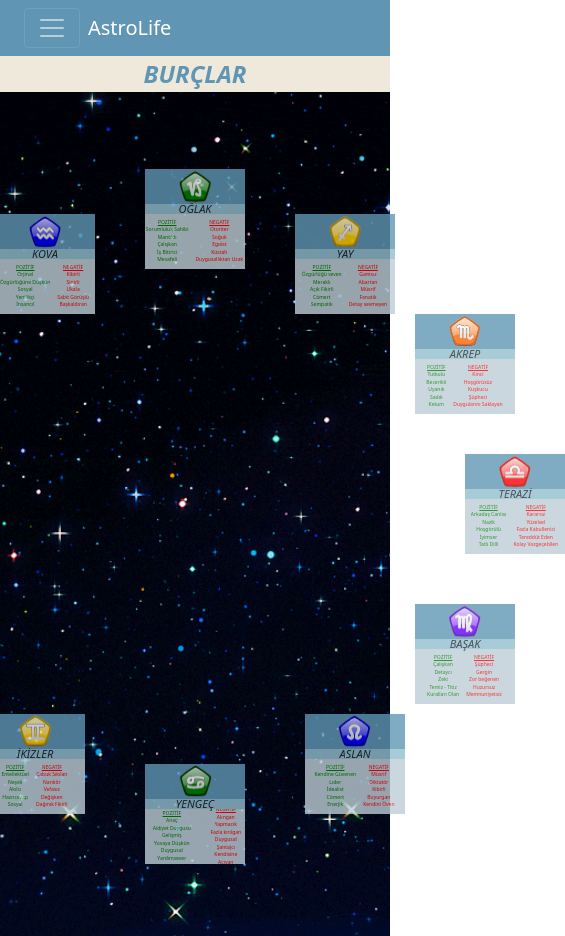
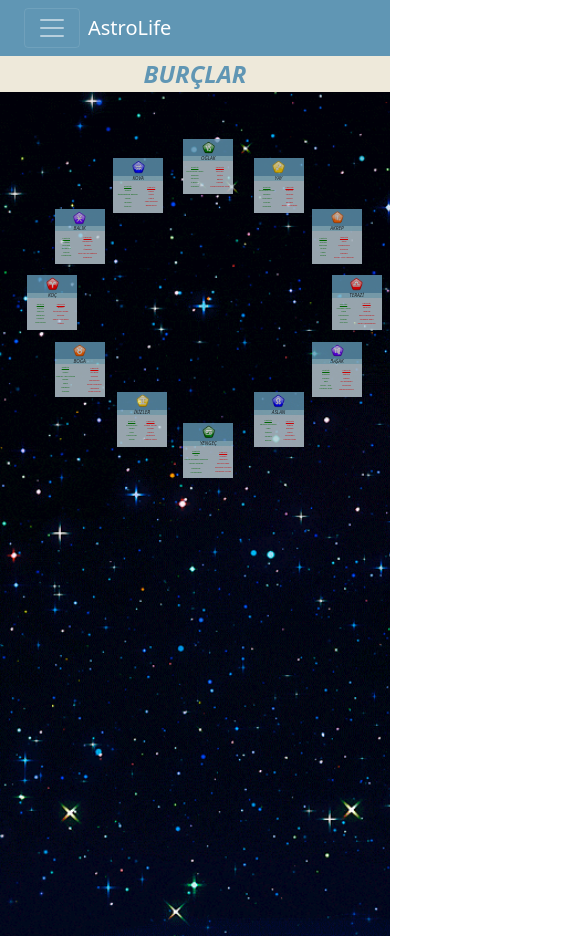
Before and after one commit to semainal/astrogame, a React (Create React App) app: page /signs in a window 390 px wide. Shown: the whole page, 565 px wide, since content can reach past the window. Built offline with nearby package versions, Linux system fonts and the light colour scheme.

Commit message:
Update signs.css

```diff
--- a/src/pages/signs/signs.css
+++ b/src/pages/signs/signs.css
@@ -1,19 +1,14 @@
 .signs{
   width: 100%;
-    height:100vh;
+  height: 100vh;
   background: url("../../img/planet3.gif");
   background-repeat: no-repeat;
   background-size: cover;
-    display: flex;
   justify-content: center;
   align-items: center;
-
-
-
 }
 
 .signsTitle{
-    width: 100%;
   background: #EEE9DA;
   display: flex;
   justify-content: center;
@@ -23,14 +18,14 @@
   font-style: italic;
   color: #6096B4;
 
-
 }
 .circle {
   border-radius: 600px;
-    position:sticky;
   width: 100%;
   height: 600px;
-    margin-left: -300px;
+  position: sticky;
+  padding-top: 7%;
+  padding-left: 35%;
   text-align: center;
   justify-content: center;
   align-items: center;
@@ -273,3 +268,291 @@
 .signsImg{
   width: 40%;
 }
+
+
+
+@media screen and (max-width: 782px){
+
+  .signs{
+    background: url("../../img/planet3.gif");
+    background-repeat: no-repeat;
+    background-size: cover;
+    justify-content: center;
+    align-items: center;
+  }
+
+  .signsTitle{
+    background: #EEE9DA;
+    display: flex;
+    justify-content: center;
+    align-items: center;
+    font-size: 24px;
+    font-weight: 600;
+    font-style: italic;
+    color: #6096B4;
+
+  }
+
+
+  .box1{
+
+    text-align: center;
+    width: 50px;
+    height: 50px;
+    border-radius: 10px;
+    position: absolute;
+    margin-top: 5%;
+    margin-left:12%;
+    justify-content: center;
+    align-items: center;
+
+  }
+
+
+  .box2{
+
+    text-align: center;
+    width: 50px;
+    height: 50px;
+    border-radius: 10px;
+    position: absolute;
+    margin-left: -6%;
+    margin-top: 10%;
+
+  }
+
+  .box3{
+
+    text-align: center;
+    width: 50px;
+    height: 50px;
+    border-radius: 10px;
+    position: absolute;
+    margin-left: 30%;
+    margin-top:10%;
+
+
+
+  }
+
+  .box4{
+
+    text-align: center;
+    width: 50px;
+    height: 50px;
+    border-radius: 10px;
+    position: absolute;
+    margin-top: 23%;
+    margin-left: -21%;
+
+
+  }
+
+  .box5{
+
+    text-align: center;
+    width: 50px;
+    height: 50px;
+    border-radius: 10px;
+    position: absolute;
+    margin-top: 23%;
+    margin-left: 45%;
+
+
+  }
+
+  .box6{
+
+    text-align: center;
+    width: 50px;
+    height: 50px;
+    border-radius: 10px;
+    position: absolute;
+    margin-left:-28% ;
+    margin-top: 40%;
+
+  }
+
+  .box7{
+
+    text-align: center;
+    width: 50px;
+    height: 50px;
+    border-radius: 10px;
+    position: absolute;
+    margin-left:50% ;
+    margin-top: 40%;
+
+  }
+
+  .box8{
+
+    text-align: center;
+    width: 50px;
+    height: 50px;
+    border-radius: 10px;
+    position: absolute;
+    margin-top: 57%;
+    margin-left: -21%;
+
+
+  }
+
+  .box9{
+
+    text-align: center;
+    width: 50px;
+    height: 50px;
+    border-radius: 10px;
+    position: absolute;
+    margin-top: 57%;
+    margin-left: 45%;
+
+  }
+
+  .box10{
+
+    text-align: center;
+    width: 50px;
+    height: 50px;
+    border-radius: 10px;
+    position: absolute;
+    margin-top: 70%;
+    margin-left: -5%;
+
+  }
+
+  .box11{
+
+    text-align: center;
+    width: 50px;
+    height: 50px;
+    border-radius: 10px;
+    position: absolute;
+    margin-top: 70%;
+    margin-left: 30%;
+
+  }
+
+  .box12{
+
+    text-align: center;
+    width: 50px;
+    height: 50px;
+    border-radius: 10px;
+    position: absolute;
+    margin-top: 78%;
+    margin-left: 12%;
+
+  }
+
+  .top{
+    width: 100%;
+    height: 35%;
+    background:#6096B4;
+    display: flex;
+    justify-content: center;
+    align-items: center;
+  }
+
+  .center{
+    width: 100%;
+    height: 10%;
+    background: #93BFCF;
+    display: flex;
+    justify-content: center;
+    align-items: center;
+    font-style: italic;
+    font-size: 0.3em;
+
+  }
+
+  .bottom {
+    width: 100%;
+    height: 65%;
+    background: #BDCDD6;
+    display: flex;
+    justify-content: center;
+    align-items: center;
+    overflow: visible;
+    overflow: hidden;
+    font-size: 5px;
+
+
+  }
+
+
+
+
+
+
+  .signsbottom{
+    display: flex;
+
+
+  }
+
+  .list{
+    list-style: none;
+    font-size:0.4em;
+  }
+
+  .bottomplus {
+    margin-left: -33px;
+    color: green;
+    margin-top: 15px;
+    margin-right: -25px;
+
+
+
+  }
+
+  .bottomnegative {
+  color:red;
+  margin-top: 15px;
+
+
+  }
+  .box:hover {
+     transform: scale(5.5);
+     z-index: 1;
+     opacity: 1.5;
+     position: absolute;
+     margin-top:35%;
+     margin-left: 13%;
+     transition-duration: 0.8s;
+
+   }
+
+  .list::first-line{
+    text-decoration: underline;
+  }
+
+
+
+
+  .signsImg{
+    width: 30%;
+  }
+
+  li{
+    margin-top: 5%;
+  }
+
+}
+
+@media screen and (min-width: 783px) and (max-width: 1024px) {
+
+  .signs{
+    background: url("../../img/planet3.gif");
+    background-repeat: no-repeat;
+    background-size: cover;
+    justify-content: center;
+    align-items: center;
+    width: 300vh;
+    height: 300vh;
+  }
+
+
+
+}
```
Lines whose indentation alone changed are shown as unchanged.
